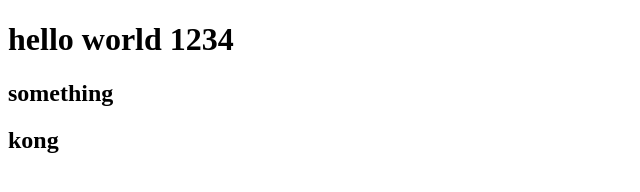
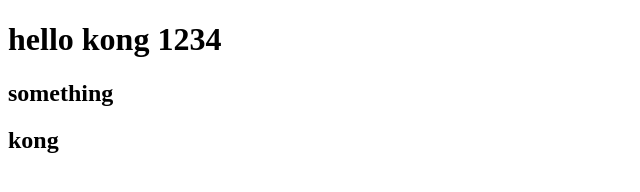
Before and after one commit to githubkong123/test, a plain HTML site: page index.html in a window 1280 px wide. Shown: the whole page, without its empty margins (0-640 px from the left). Drawn offline with Linux system fonts and the light colour scheme.

Commit message:
Update index.html

```diff
--- a/index.html
+++ b/index.html
@@ -7,7 +7,7 @@
     <title>Document</title>
 </head>
 <body>
-    <h1> hello world 1234</h1>
+    <h1> hello kong 1234</h1>
     <h2>something</h2>
     <h2>kong</h2>
 
```
